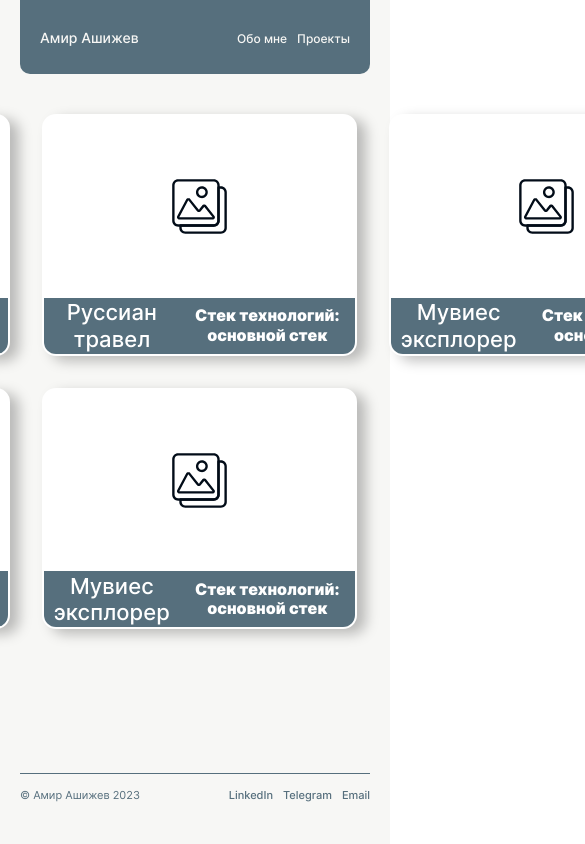
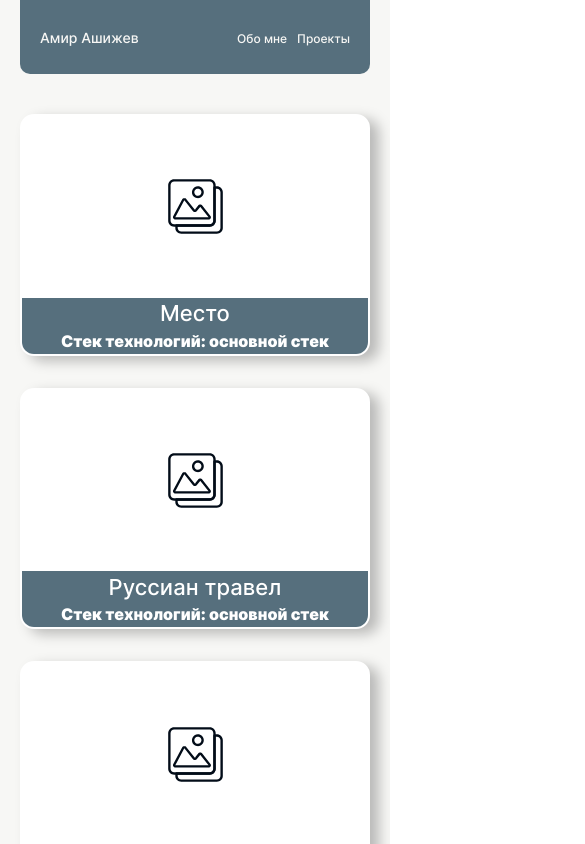
Before and after one commit to AmirAshizhev/portfolio, a React (Create React App) app: page /projects in a window 390 px wide. Shown: the top 844 px of the page, 585 px wide, since content can reach past the window. Built offline with nearby package versions, Linux system fonts and the light colour scheme.

Commit message:
start projects page: cards adaptive

```diff
--- a/src/blocks/main/main.css
+++ b/src/blocks/main/main.css
@@ -1,6 +1,8 @@
 .main {
-  width: 1000px;
+  width: 100%;
   margin: 0 auto;
+  display: flex;
+  justify-content: center;
 }
 
 @media (max-width: 1100px) {
--- a/src/blocks/project-card/progect-card.css
+++ b/src/blocks/project-card/progect-card.css
@@ -32,7 +32,6 @@
   background: #566F7D;;
   display: grid;
   border-radius: 0 0 12px 12px;
-  grid-template-columns: calc(179px * 0.76) calc(230px * 0.76);
   justify-items: center;
   align-items: center;
   height: calc(56px);
--- a/src/blocks/projects/projects.css
+++ b/src/blocks/projects/projects.css
@@ -1,5 +1,5 @@
 .projects{
-
+  width: 1000px;
 }
 .projects__list{
   padding: 0;
@@ -9,3 +9,26 @@
   grid-template-columns: auto auto auto;
   gap: 32px;
 }
+
+@media (max-width: 1110px){
+
+
+  .projects{
+    margin: 0 50px;
+  }
+  .projects__list{
+    grid-template-columns: auto auto;
+    gap: 32px;
+  }
+}
+
+@media (max-width: 708px){
+
+  .projects{
+    margin: 0 20px;
+  }
+  .projects__list{
+    grid-template-columns:  auto;
+    gap: 32px;
+  }
+}
--- a/src/components/ProjectCard.js
+++ b/src/components/ProjectCard.js
@@ -1,4 +1,4 @@
-import noneImage from '../images/noneImage.svg'
+// import noneImage from '../images/noneImage.svg's
 
 function ProjectCard({ name, stack, img }) {
 
@@ -6,7 +6,7 @@ function ProjectCard({ name, stack, img }) {
     <li className='progect-card'>
       {img
         ?
-          <img src={img} alt='' className='progect-card__img'/>
+          <img src={img} alt=''  className='progect-card__img'/>
         :
           <div className='progect-card__img progect-card__img_false'/>
       }
```
